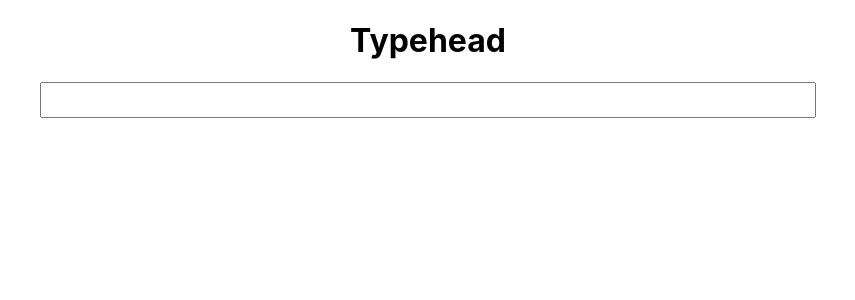
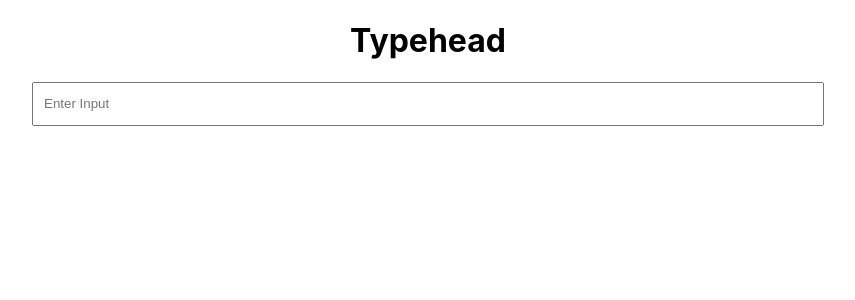
Before and after one commit to Abhay2012/typehead, a React (Create React App) app: page / in a window 1280 px wide. Shown: the top 300 px of the page, without its empty margins (212-1067 px from the left). Built offline with nearby package versions, Linux system fonts and the light colour scheme.

Commit message:
no suggestion message, placeholder added

```diff
--- a/public/index.html
+++ b/public/index.html
@@ -22,7 +22,7 @@
       work correctly both with client-side routing and a non-root public URL.
       Learn how to configure a non-root public URL by running `npm run build`.
     -->
-    <title>React App</title>
+    <title>Typehead Js</title>
   </head>
   <body style="height: 600px">
     <noscript>You need to enable JavaScript to run this app.</noscript>
--- a/src/App.js
+++ b/src/App.js
@@ -18,7 +18,10 @@ class App extends Component {
 		return (
 			<div className="app">
 				<h1 style={{textAlign: "center"}}>Typehead</h1>
-				<Typehead id="custom-typehead" suggestions={SUGGESTIONS} getInputValue={this.getInputValue} />
+				<Typehead id="custom-typehead"
+					suggestions={SUGGESTIONS}
+					placeholder="Enter Input"
+					getInputValue={this.getInputValue} />
 			</div>
 		);
 	}
--- a/src/Typehead.css
+++ b/src/Typehead.css
@@ -10,12 +10,13 @@
 
 .typehead-input{
     width: 60%;
-    height: 30px;
+    height: 20px;
+    padding: 10px;
 }
 
 .typehead-suggestions{
-    width: 60%;
-    height: 200px;
+    width: 61.5%;
+    max-height: 200px;
     overflow-y: auto;
     padding: 0px;
     border: 1px solid grey;
--- a/src/Typehead.js
+++ b/src/Typehead.js
@@ -4,8 +4,9 @@ import "./Typehead.css";
 /**
  * @description Typehead Component
  * It takes following props
- * @param id - will be used for typehead input field
- * @param suggestions - will be list of suggestions
+ * @param id - id for typehead input field
+ * @param placeholder - placeholder for input field
+ * @param suggestions - list of suggestions, with each suggestion of type {function_name: "", value_show: ""}
  * @param getInputValue - function which will get called on onBlur event for typehead input with input field value
  */
 class Typehead extends Component {
@@ -49,6 +50,10 @@ class Typehead extends Component {
 		let { suggestions, selectedSuggestion, filterValue, value, data } = this.state;
 		let code = event.which, key = event.key;
 		const listItems = document.getElementsByClassName("typehead-suggestions-item");
+
+		if(data.length < 1){
+			return;
+		}
 
 		// if enter key is pressed
 		if (code === 13) {
@@ -177,6 +182,7 @@ class Typehead extends Component {
 		return (
 			<div id={`container-${this.props.id}`} className="typehead-container">
 				<input
+					placeholder={this.props.placeholder}
 					className="typehead-input"
 					id={this.props.id}
 					onFocus={(ev) => { this.setState({ isOpen: true }); }}
@@ -200,6 +206,12 @@ class Typehead extends Component {
 									)
 								})
 							}
+							{
+								showSuggestions && this.state.suggestions.length == 0 ?
+								<li className="typehead-suggestions-item">
+									no suggestion available
+								</li>: null
+							}
 						</ul> : null
 				}
 			</div>
```
